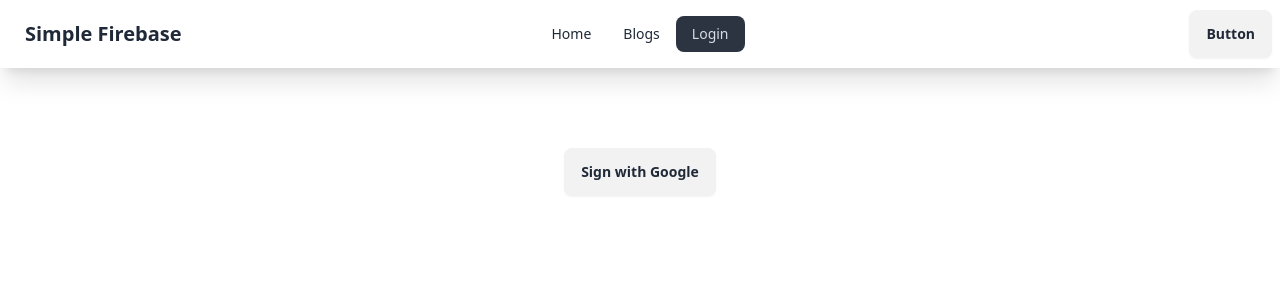
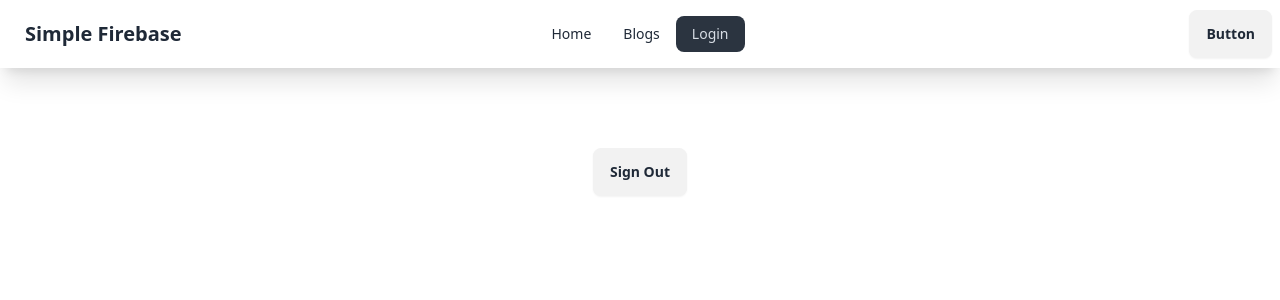
Before and after one commit to Sakhawat71/simple-firebase, a React (Vite) app: page /login in a window 1280 px wide. Shown: the top 300 px of the page. Built offline with nearby package versions, Linux system fonts and the light colour scheme.

Commit message:
log in and log out with google

```diff
--- /dev/null
+++ b/src/components/LogIn/GitLogin.jsx
@@ -0,0 +1,11 @@
+import React from 'react';
+
+const GitLogin = () => {
+    return (
+        <div>
+
+        </div>
+    );
+};
+
+export default GitLogin;
--- a/src/components/LogIn/Login.jsx
+++ b/src/components/LogIn/Login.jsx
@@ -1,5 +1,5 @@
 
-import { GoogleAuthProvider, getAuth, signInWithPopup } from "firebase/auth";
+import { GoogleAuthProvider, getAuth, signInWithPopup, signOut } from "firebase/auth";
 import app from "../../firebase/firebase.init";
 import { useState } from "react";
 
@@ -16,25 +16,38 @@ const Login = () => {
         signInWithPopup(auth, porvider)
             .then(result => {
                 const loggedUser = result.user;
-                // console.log(loggedUser)
                 setUser(loggedUser);
             })
             .catch(error => {
                 console.log('error', error)
             })
     }
-
-    console.log(user)
-
+    const handelSignOut = () => {
+        signOut(auth)
+            .then(() => {
+                setUser(null)
+            })
+            .catch(error => {
+                console.log(error)
+            })
+    }
 
 
     return (
         <div>
             <div className="mt-20 flex justify-center">
-                <button
-                    onClick={handelGoogleSignIn}
-                    className="btn"
-                >Sign with Google</button>
+
+                {
+                    user ? <button
+                        onClick={handelSignOut}
+                        className="btn"
+                    >Sign Out</button>
+                    :
+                     <button
+                        onClick={handelGoogleSignIn}
+                        className="btn"
+                    >Sign with Google</button>
+                }
             </div>
 
             {
```
